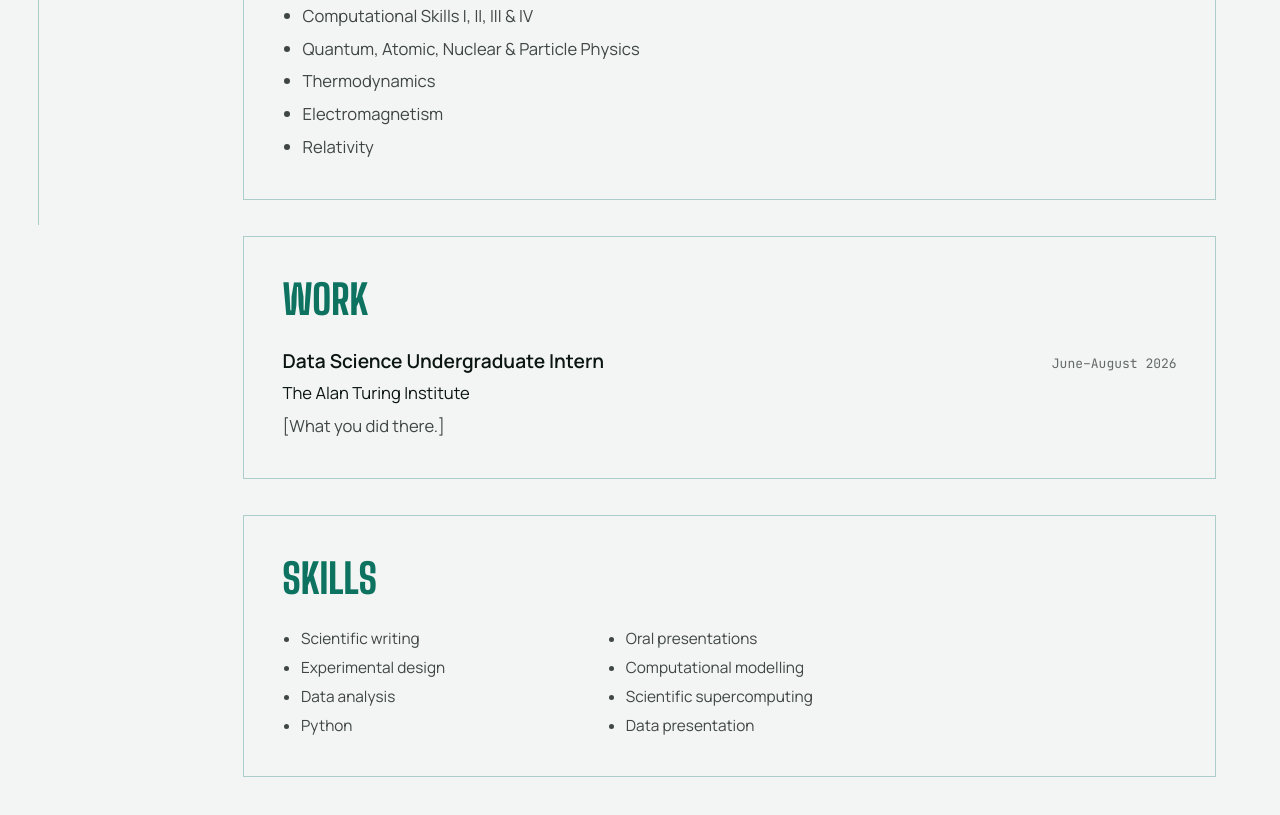
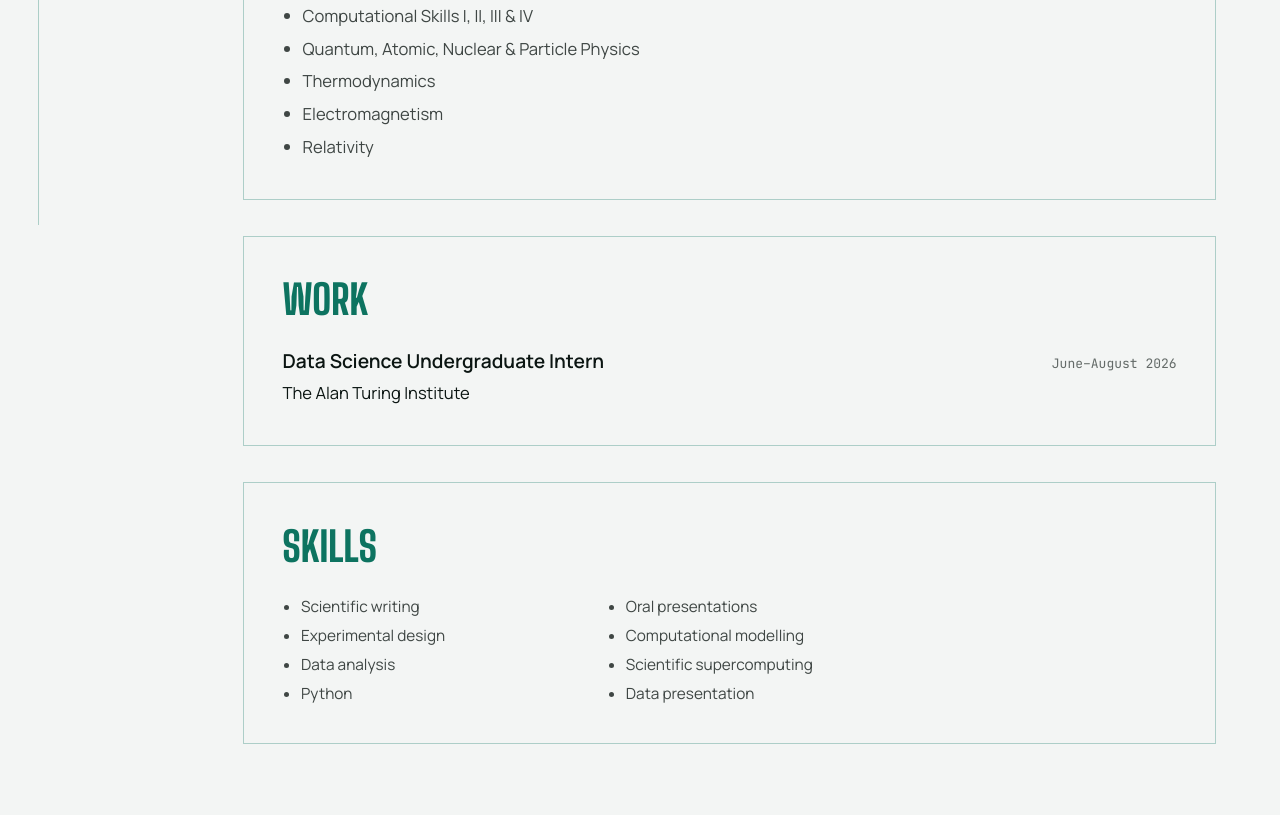
Before and after one commit to joshhhughes24/My-Website, a plain HTML site: page src/cv.html in a window 1280 px wide. Shown: the part 575-1390 px from the top of the page. Drawn offline with Linux system fonts and the light colour scheme.

Commit message:
content: remove placeholder text from CV
Co-Authored-By: Claude Opus 5.5 <noreply@anthropic.com>

```diff
--- a/src/cv.html
+++ b/src/cv.html
@@ -36,7 +36,7 @@
       <h2>Work</h2>
       <div class="cv-entry">
         <h3>Data Science Undergraduate Intern</h3><span class="date">June–August 2026</span>
-        <p class="cv-entry-title">The Alan Turing Institute</p><p class="cv-muted">[What you did there.]</p>
+        <p class="cv-entry-title">The Alan Turing Institute</p>
       </div>
     </section>
     <section class="cv-section" id="skills">
```
